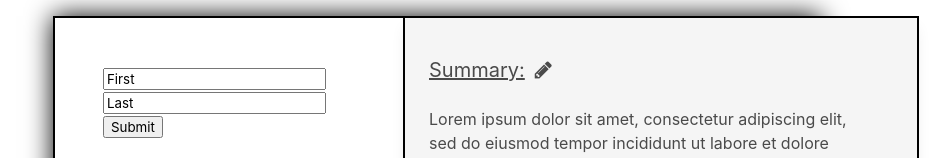
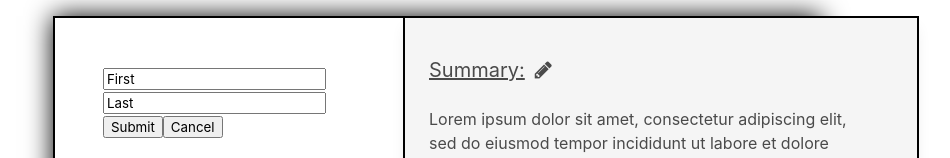
Before and after one commit to ying-lenny/odin-cv-project, a React (Create React App) app: page / in a window 1280 px wide. Both pictures are taken after a click on the icon 463 px from the left and 89 px from the top of the page. Shown: the top 158 px of the page, without its empty margins (203-1153 px from the left). Built offline with nearby package versions, Linux system fonts and the light colour scheme.

Commit message:
Attempting to fix name edit refresh issue

```diff
--- a/src/components/ContactInput.js
+++ b/src/components/ContactInput.js
@@ -55,6 +55,7 @@ class ContactInput extends Component {
                 ></input>
                 <br />
                 <button>Submit</button>
+                <button onClick={this.props.done}>Cancel</button>
             </form>
         );
     }
--- a/src/components/NameInput.js
+++ b/src/components/NameInput.js
@@ -1,5 +1,5 @@
-import React, {Component} from "react";
-import data from "../data";
+import React, { Component } from 'react';
+import data from '../data';
 
 class NameInput extends Component {
     constructor(props) {
@@ -14,13 +14,13 @@ class NameInput extends Component {
     changeName(e) {
         if (!this.state.firstName.trim() || !this.state.lastName.trim()) {
             this.props.done();
-            e.preventDefault()
+            e.preventDefault();
             return;
         }
-        data.name.first = this.state.firstName.trim();
-        data.name.last = this.state.lastName.trim();
-        this.props.done()
-        console.log("Hi")
+        data.name.first = this.state.firstName;
+        data.name.last = this.state.lastName;
+        e.preventDefault();
+        this.props.done();
     }
     handleChange(e) {
         this.setState({ [e.target.id]: e.target.value });
@@ -42,10 +42,11 @@ class NameInput extends Component {
                     value={this.state.lastName}
                     onChange={this.handleChange}
                 ></input>
-                <br/>
+                <br />
                 <button>Submit</button>
+                <button onClick={this.props.done}>Cancel</button>
             </form>
-        )
+        );
     }
 }
 
--- a/src/components/Personal.js
+++ b/src/components/Personal.js
@@ -15,7 +15,7 @@ class Personal extends React.Component {
         this.editContact = this.editContact.bind(this);
     }
     editName() {
-        this.setState({ nameEdit: !this.state.contactEdit});
+        this.setState({ nameEdit: !this.state.nameEdit});
     }
     editContact() {
         this.setState({ contactEdit: !this.state.contactEdit});
@@ -25,6 +25,7 @@ class Personal extends React.Component {
             <section className="hero">
                 <div className="hero-body">
                     <div className="container">
+                        {/* Section for Name */}
                         {this.state.nameEdit ? (
                             <NameInput done={this.editName} />
                         ) : (
```
Lines whose indentation alone changed are shown as unchanged.
